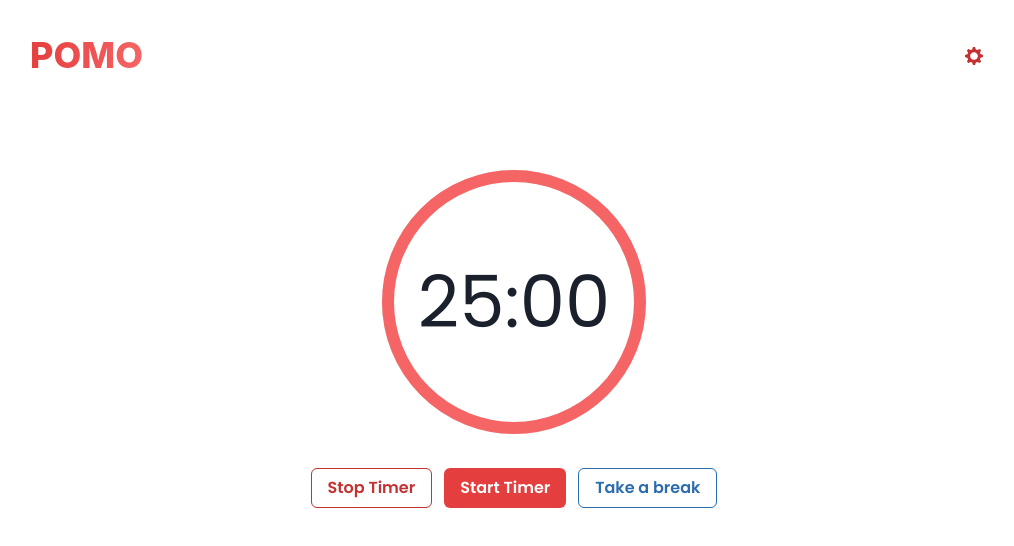
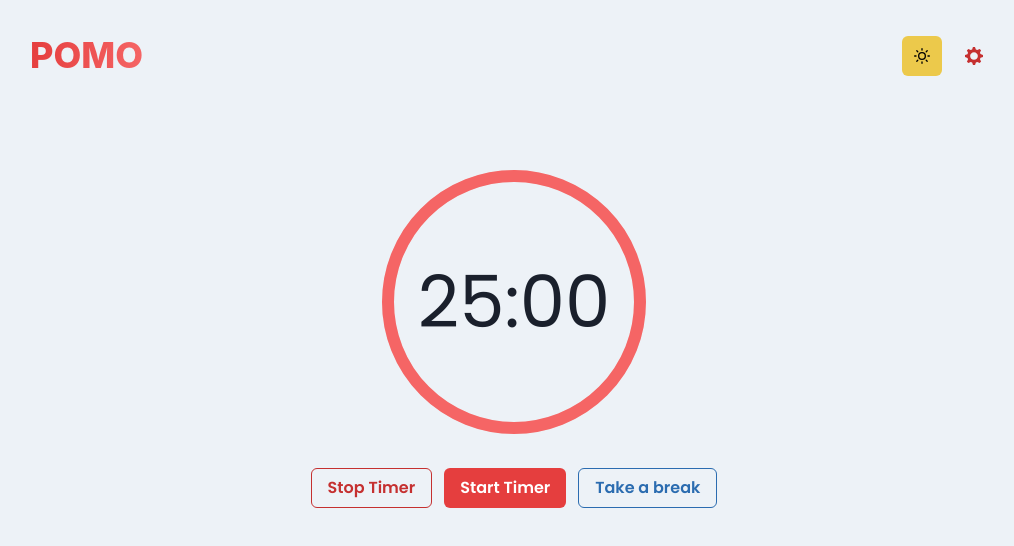
Before and after one commit to thantko20/mini-pomodoro-timer, a React (Create React App) app: page / in a window 1280 px wide. Shown: the top 546 px of the page, without its empty margins (126-1140 px from the left). Built offline with nearby package versions, Linux system fonts and the light colour scheme.

Commit message:
Light mode supported

```diff
--- a/package.json
+++ b/package.json
@@ -6,6 +6,7 @@
   "dependencies": {
     "@chakra-ui/icons": "^2.0.4",
     "@chakra-ui/react": "^2.2.4",
+    "@chakra-ui/theme-tools": "^2.0.5",
     "@emotion/react": "^11.9.3",
     "@emotion/styled": "^11.9.3",
     "@testing-library/jest-dom": "^5.16.4",
--- a/src/components/NavBar.js
+++ b/src/components/NavBar.js
@@ -1,5 +1,6 @@
 import { Container, Heading, HStack, Link } from '@chakra-ui/react';
 import Settings from './Settings';
+import ThemeSwitch from './ThemeSwitch';
 
 const Logo = () => {
   return (
@@ -21,7 +22,10 @@ const NavBar = () => {
       <Container maxW='container.lg'>
         <HStack py={8} px={[1, 3]} justifyContent='space-between'>
           <Logo />
-          <Settings />
+          <HStack>
+            <ThemeSwitch />
+            <Settings />
+          </HStack>
         </HStack>
       </Container>
     </header>
--- /dev/null
+++ b/src/components/ThemeSwitch.js
@@ -0,0 +1,17 @@
+import { MoonIcon, SunIcon } from '@chakra-ui/icons';
+import { IconButton, useColorMode, useColorModeValue } from '@chakra-ui/react';
+
+const ThemeSwitch = () => {
+  const currentIcon = useColorModeValue(<SunIcon />, <MoonIcon />);
+  const { toggleColorMode } = useColorMode();
+
+  return (
+    <IconButton
+      icon={currentIcon}
+      colorScheme={useColorModeValue('yellow', 'purple')}
+      onClick={toggleColorMode}
+    />
+  );
+};
+
+export default ThemeSwitch;
--- a/src/theme/index.js
+++ b/src/theme/index.js
@@ -1,9 +1,11 @@
 import { extendTheme } from '@chakra-ui/react';
+import { mode } from '@chakra-ui/theme-tools';
 
 const styles = {
   global: (props) => ({
     body: {
       fontFamily: "'Poppins', sans-serif",
+      bg: mode('gray.100', 'gray.800')(props),
     },
   }),
 };
```
Also changed, not shown: 1 other file (tests, documents, lock files or other folders).
